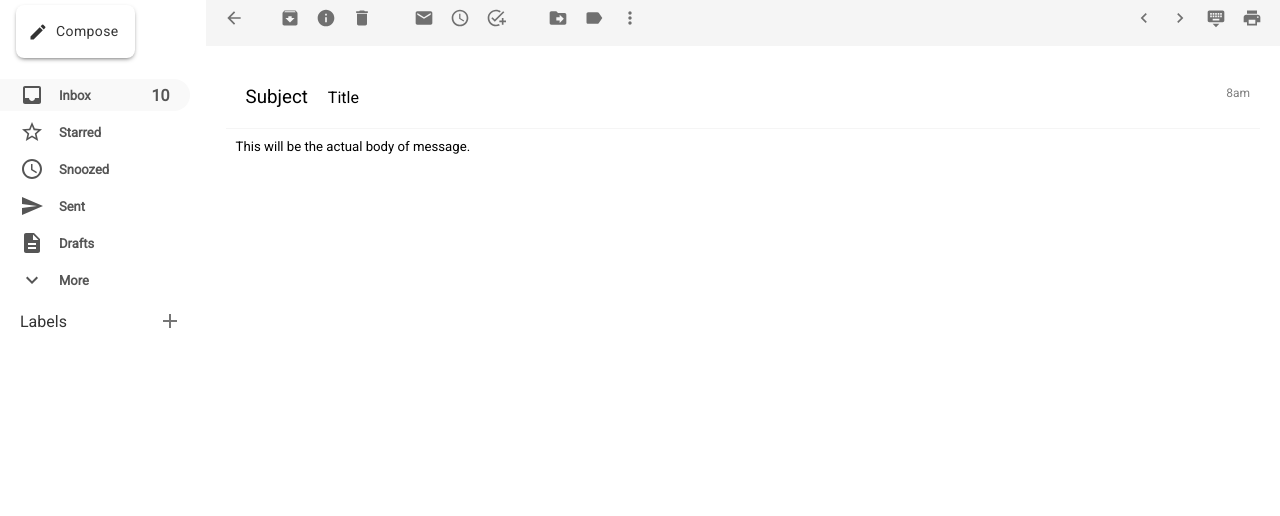
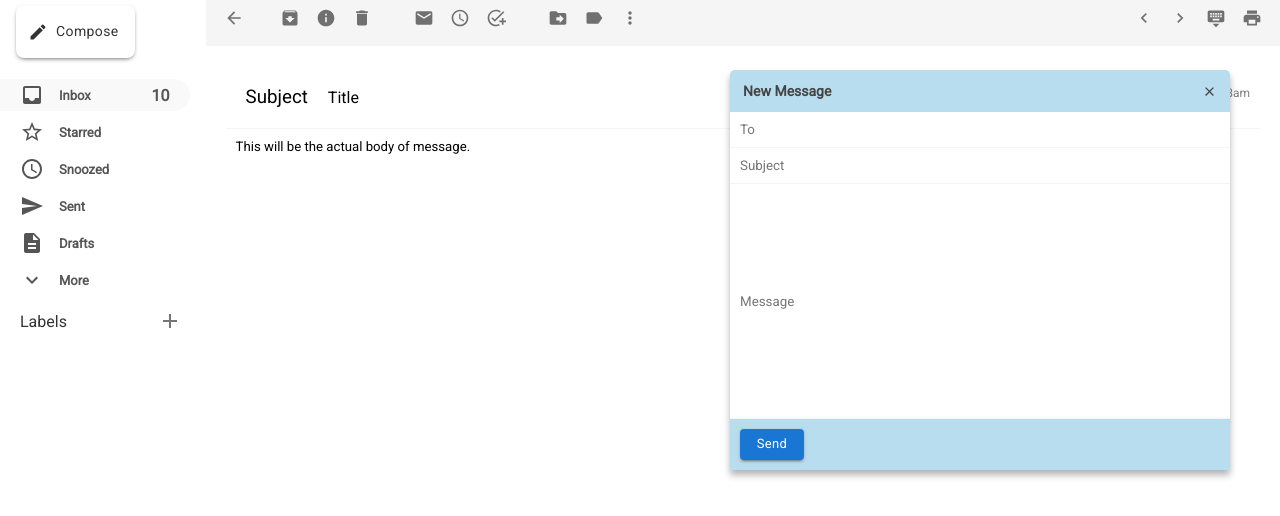
Before and after one commit to AsfandG/Gmail-clone, a React (Create React App) app: page /mail in a window 1280 px wide. Both pictures are taken after a click on the button "Compose". Shown: the part 330-846 px from the top of the page. Built offline with nearby package versions, Linux system fonts and the light colour scheme.

Commit message:
sendMAIL section completed

```diff
--- a/src/components/Sidebar/Sidebar.jsx
+++ b/src/components/Sidebar/Sidebar.jsx
@@ -13,6 +13,8 @@
 import DescriptionIcon from "@mui/icons-material/Description";
 import ExpandMoreIcon from "@mui/icons-material/ExpandMore";
 import AddIcon from "@mui/icons-material/Add";
+import { useDispatch } from "react-redux";
+import { openSendMessage } from "../../features/mailSlice";
 
 const style = {
   position: "absolute",
@@ -27,6 +29,7 @@
 };
 
 const Sidebar = () => {
+  const dispatch = useDispatch();
   const [open, setOpen] = useState(false);
   const handleOpen = () => setOpen(true);
   const handleClose = () => setOpen(false);
@@ -35,6 +38,7 @@
       <Button
         startIcon={<EditIcon fontSize="large" />}
         className="sidebar_compose"
+        onClick={() => dispatch(openSendMessage())}
       >
         Compose
       </Button>
--- a/src/components/sendMail/SendMail.jsx
+++ b/src/components/sendMail/SendMail.jsx
@@ -3,8 +3,11 @@
 import CloseIcon from "@mui/icons-material/Close";
 import { Button } from "@mui/material";
 import { useForm } from "react-hook-form";
+import { useDispatch } from "react-redux";
+import { closeSendMessage } from "../../features/mailSlice";
 
 const SendMail = () => {
+  const dispatch = useDispatch();
   const {
     register,
     handleSubmit,
@@ -19,7 +22,10 @@
     <main className="sendMail">
       <section className="sendMail_header">
         <h3>New Message</h3>
-        <CloseIcon className="close_sendMail" />
+        <CloseIcon
+          className="close_sendMail"
+          onClick={() => dispatch(closeSendMessage())}
+        />
       </section>
       <form onSubmit={handleSubmit(onSubmit)}>
         <input
```
